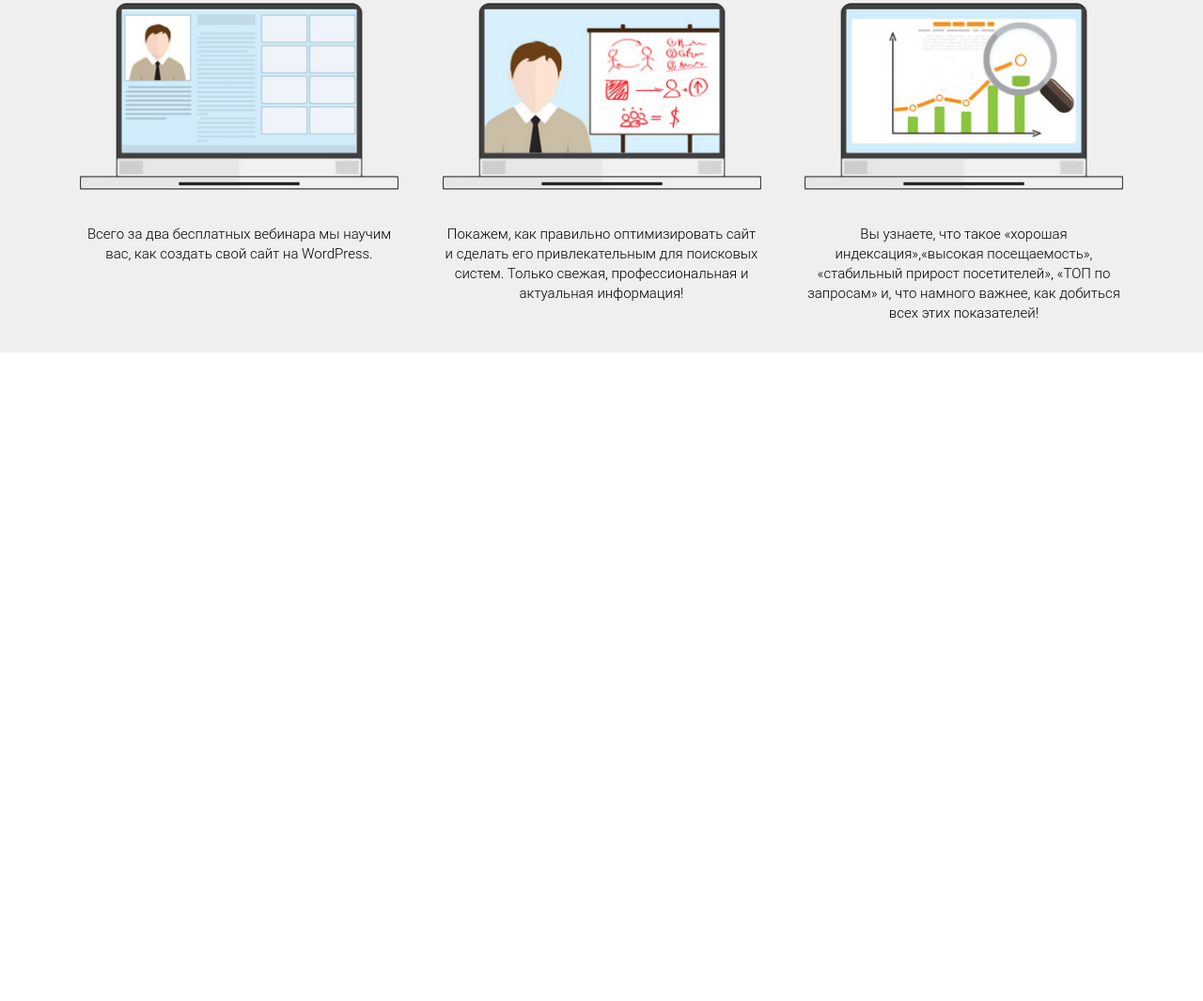
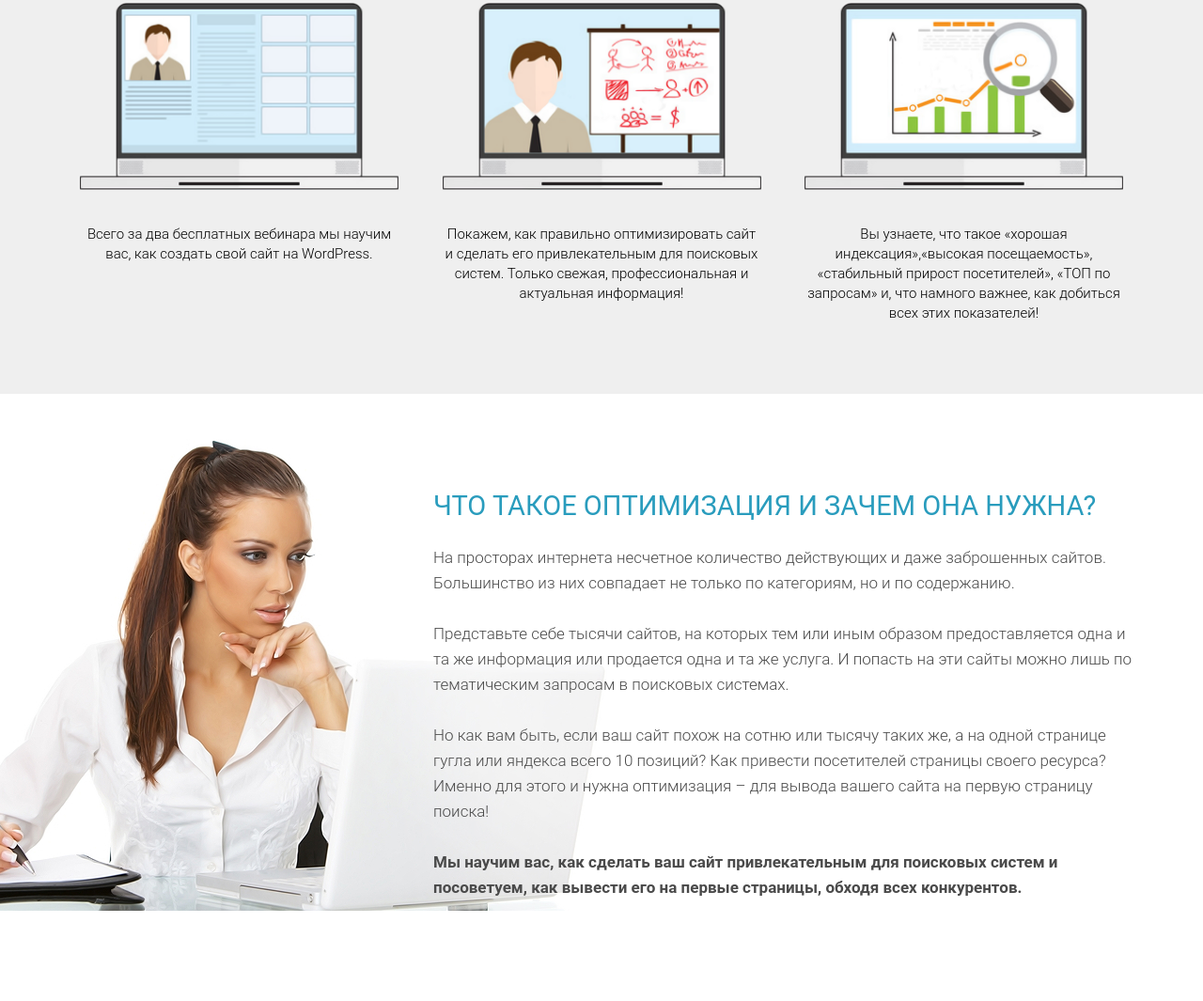
Before and after one commit to sara061/wordpress, a plain HTML site: page index.html in a window 1280 px wide. Shown: the part 1032-2097 px from the top of the page at 94% size. Before the commit the page ends 1407 px from the top, so only its background shows below. Drawn offline with Linux system fonts and the light colour scheme.

Commit message:
docs:create section optimization in index.html

```diff
--- a/css/style.css
+++ b/css/style.css
@@ -5,6 +5,7 @@
 }
 
 .container {
+    position: relative;
   width: 1140px;
   margin: 0 auto;
 }
@@ -116,7 +117,7 @@ h2 .title {
 }
 
 .waiting {
-    height: 607px;
+    min-height: 607px;
     background: #EFEFEF;
     padding: 85px 0 75px 0;
 }
@@ -172,3 +173,40 @@ h2 .title {
     font-size: 15px;
     line-height: 21px;
 }
+
+.optimization {
+    min-height: 550px;
+    padding: 102px 0 107px 0;
+}
+
+.optimization .optimization_header {
+    margin-left: 391px;
+    font-family: 'Roboto';
+    font-style: normal;
+    font-weight: 400;
+    font-size: 29px;
+    color: #299CBD;
+    text-transform: uppercase;
+}
+
+.optimization .optimization_text {
+    margin-left: 391px;
+    margin-top: 25px;
+    font-family: 'Roboto';
+    font-style: normal;
+    font-weight: 300;
+    font-size: 17px;
+    line-height: 27px;
+    color: #4A4A4A;
+}
+
+.optimization .optimization_text span {
+    font-weight: 700;
+}
+
+.optimization .optimization_img {
+    top: -54px;
+    position: absolute;
+    left: -240px;
+    z-index: -1;
+}
--- a/index.html
+++ b/index.html
@@ -66,6 +66,19 @@
             </div>
         </div>
     </section>
+
+    <section class="optimization">
+        <div class="container">
+           <h2 class="optimization_header">Что такое оптимизация и зачем она нужна?</h2>
+            <div class="optimization_text">
+                На просторах интернета несчетное количество действующих и даже заброшенных сайтов. Большинство из них совпадает не только по категориям, но и по содержанию.
+                <br><br>
+                Представьте себе тысячи сайтов, на которых тем или иным образом предоставляется одна и та же информация или продается одна и та же услуга. И попасть на эти сайты можно лишь по тематическим запросам в поисковых системах. <br><br>
+                Но как вам быть, если ваш сайт похож на сотню или тысячу таких же, а на одной странице гугла или яндекса всего 10 позиций? Как привести посетителей страницы своего ресурса? Именно для этого и нужна оптимизация – для вывода вашего сайта на первую страницу поиска! <br><br>
+                <span>Мы научим вас, как сделать ваш сайт привлекательным для поисковых систем и посоветуем, как вывести его на первые страницы, обходя всех конкурентов.</span></div>
+                <img src="./img/bg/woman_bg.jpg" alt="woman" class="optimization_img">
+        </div>
+    </section>
 </body>
 
 </html>
```
